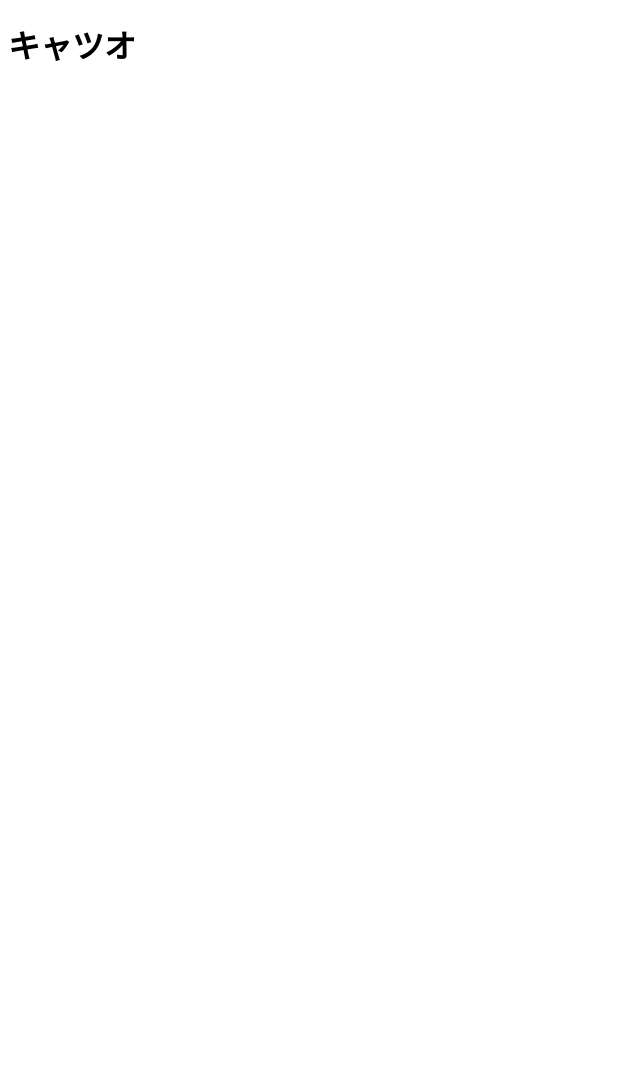
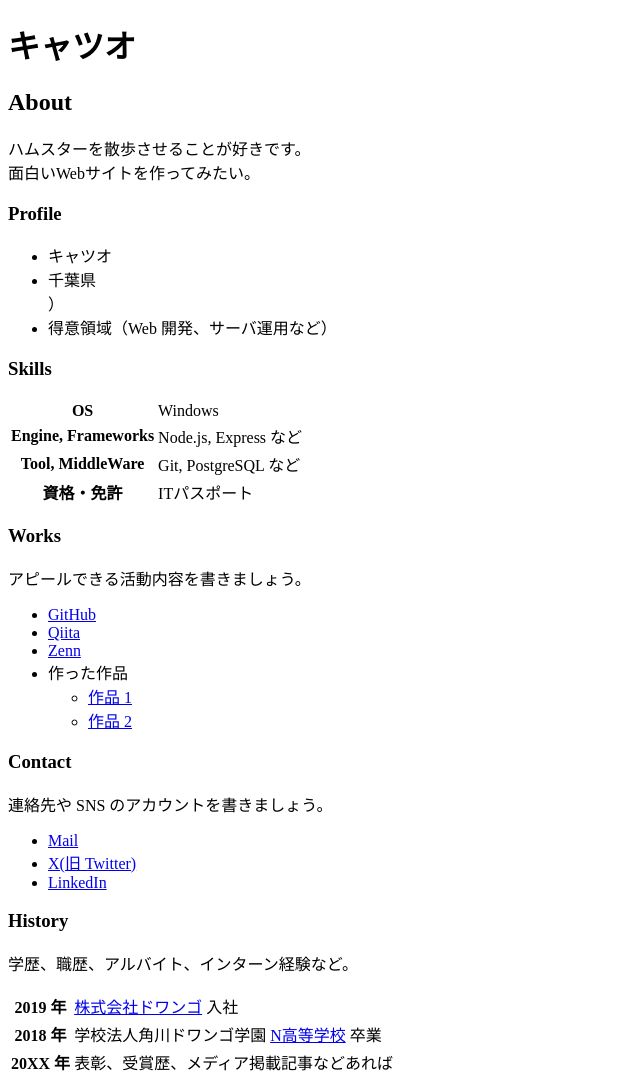
Before and after one commit to Kyatsuo/Kyatsuo.github.io, a plain HTML site: page index.html in a window 1280 px wide. Shown: the whole page, without its empty margins (0-640 px from the left). Before the commit the page ends 800 px from the top, so only its background shows below. Drawn offline with Linux system fonts and the light colour scheme.

Commit message:
情報を追加

```diff
--- a/index.html
+++ b/index.html
@@ -7,5 +7,78 @@
   </head>
   <body>
     <h1>キャツオ</h1>
+
+    <h2>About</h2>
+    <p>
+      ハムスターを散歩させることが好きです。<br>
+      面白いWebサイトを作ってみたい。
+    </p>
+
+    <h3>Profile</h3>
+    <ul>
+      <li>キャツオ</li>
+      <li>千葉県</li>）
+      <li>得意領域（Web 開発、サーバ運用など）</li>
+    </ul>
+
+    <h3>Skills</h3>
+    <table>
+      <tr>
+        <th>OS</th>
+        <td>Windows</td>
+      </tr>
+      <tr>
+        <th>Engine, Frameworks</th>
+        <td>Node.js, Express など</td>
+      </tr>
+      <tr>
+        <th>Tool, MiddleWare</th>
+        <td>Git, PostgreSQL など</td>
+      </tr>
+      <tr>
+        <th>資格・免許</th>
+        <td>ITパスポート</td>
+      </tr>
+    </table>
+
+    <h3>Works</h3>
+    <p>アピールできる活動内容を書きましょう。</p>
+    <ul>
+      <li><a href="https://github.com/">GitHub</a></li>
+      <li><a href="https://qiita.com/">Qiita</a></li>
+      <li><a href="https://zenn.dev/">Zenn</a></li>
+      <li>
+        作った作品
+        <ul>
+          <li><a href="https://example.com/">作品 1</a></li>
+          <li><a href="https://example.com/">作品 2</a></li>
+        </ul>
+      </li>
+    </ul>
+
+    <h3>Contact</h3>
+    <p>連絡先や SNS のアカウントを書きましょう。</p>
+    <ul>
+      <li><a href="mailto:name@example.com">Mail</a></li>
+      <li><a href="https://twitter.com/n_yobikou">X(旧 Twitter)</a></li>
+      <li><a href="https://www.linkedin.com/">LinkedIn</a></li>
+    </ul>
+
+    <h3>History</h3>
+    <p>学歴、職歴、アルバイト、インターン経験など。</p>
+    <table>
+      <tr>
+        <th>2019 年</th>
+        <td><a href="https://dwango.co.jp/">株式会社ドワンゴ</a> 入社</td>
+      </tr>
+      <tr>
+        <th>2018 年</th>
+        <td>学校法人角川ドワンゴ学園 <a href="https://nnn.ed.jp/">N高等学校</a> 卒業</td>
+      </tr>
+      <tr>
+        <th>20XX 年</th>
+        <td>表彰、受賞歴、メディア掲載記事などあれば</td>
+      </tr>
+    </table>
   </body>
 </html>
```
